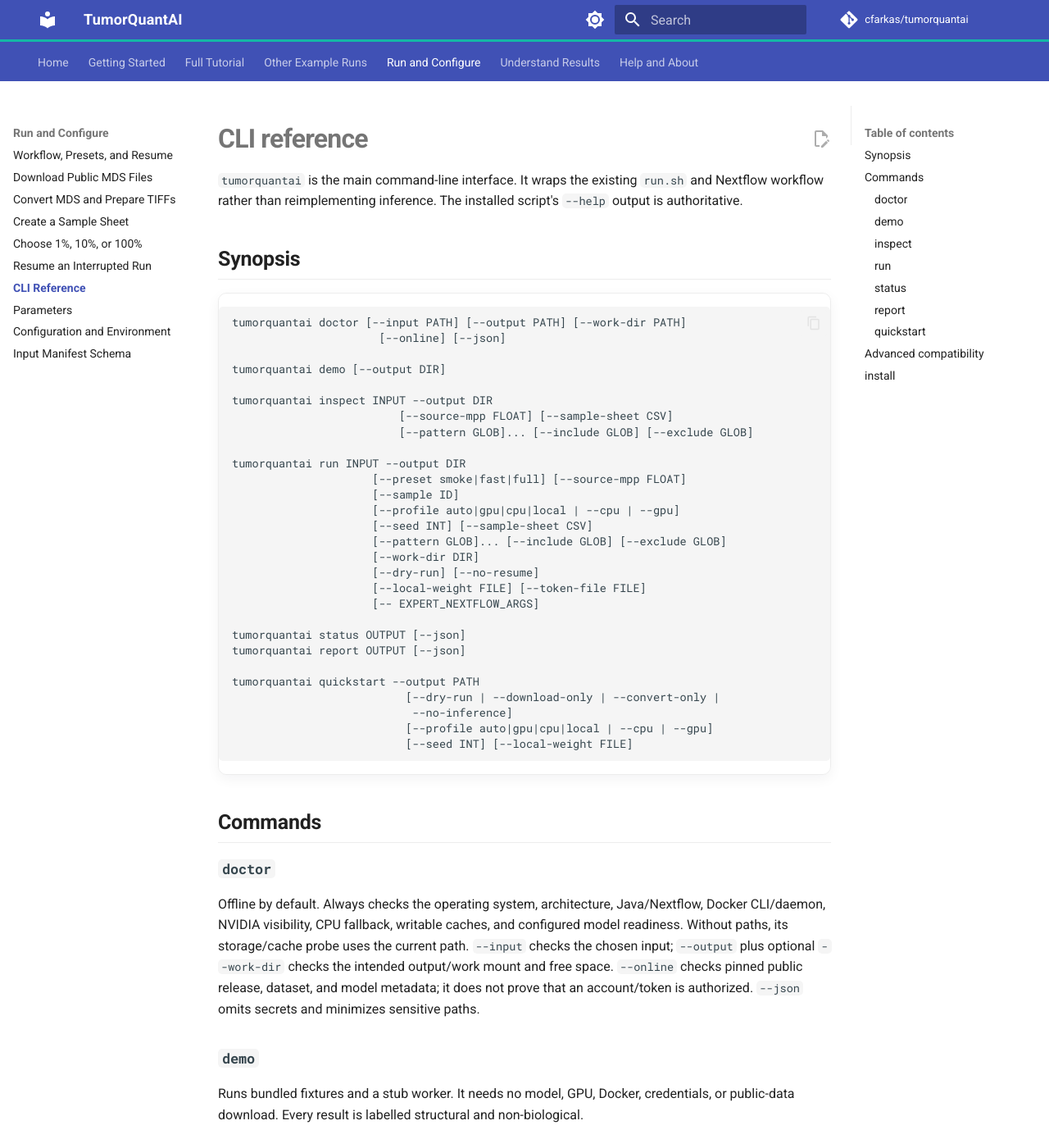
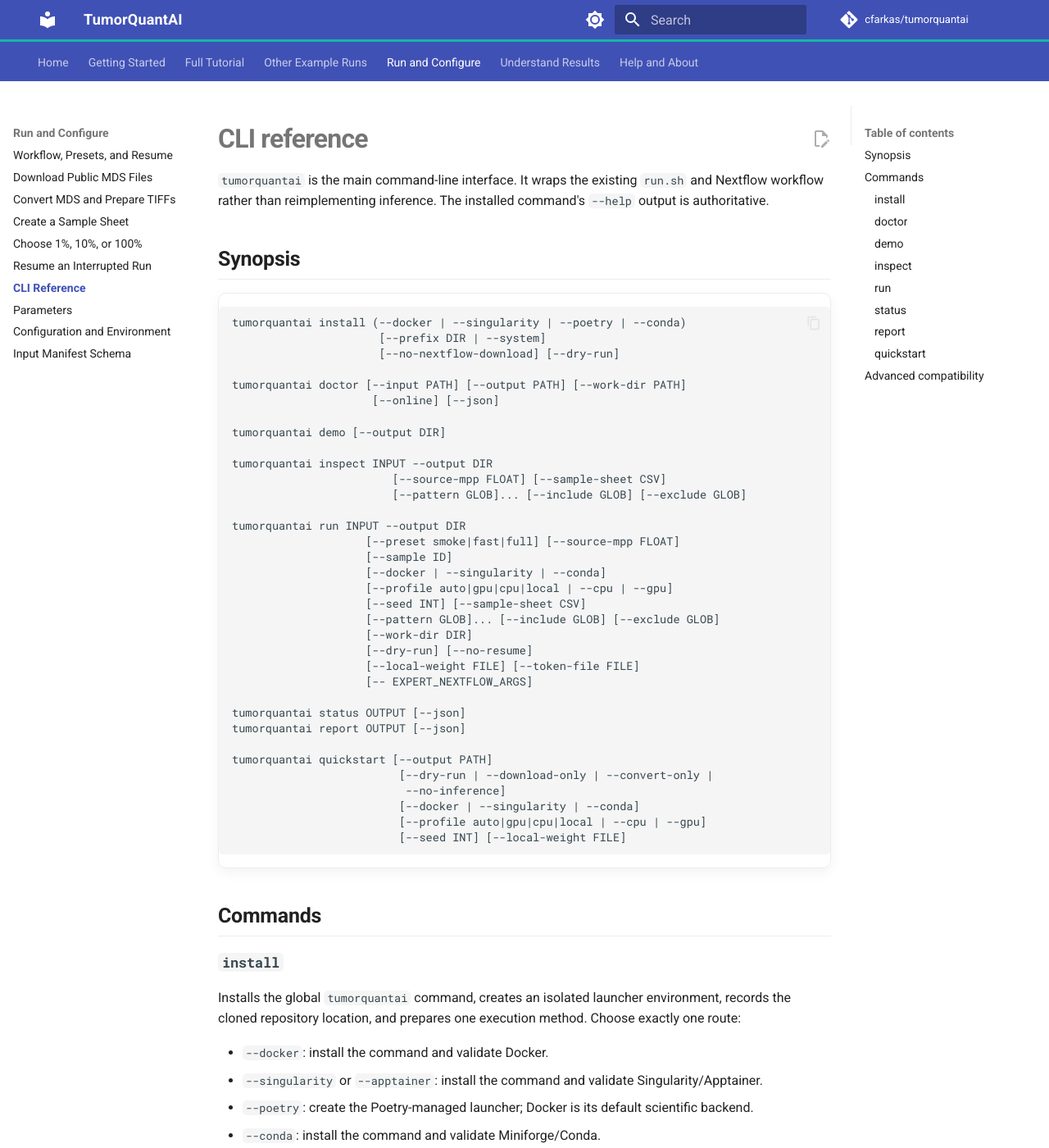
Before and after one commit to cfarkas/tumorquantai, an MkDocs documentation site: the page built from docs/reference/cli.md, in a window 1280 px wide and 1400 px high. Shown: the whole window at 82% size. Built offline with MkDocs 1.6.1 and Material for MkDocs 9.7.7, drawn with Linux system fonts in a browser that asks for light colours; comment, search, counter and statistics services are not loaded; some of the changed text lies outside the part shown.

Commit message:
Docs: finalize install and QuickStart CLI reference

````diff
--- a/docs/reference/cli.md
+++ b/docs/reference/cli.md
@@ -2,42 +2,66 @@
 
 `tumorquantai` is the main command-line interface. It wraps the existing
 `run.sh` and Nextflow workflow rather than reimplementing inference. The
-installed script's `--help` output is authoritative.
+installed command's `--help` output is authoritative.
 
 ## Synopsis
 
 ```text
+tumorquantai install (--docker | --singularity | --poetry | --conda)
+                      [--prefix DIR | --system]
+                      [--no-nextflow-download] [--dry-run]
+
 tumorquantai doctor [--input PATH] [--output PATH] [--work-dir PATH]
-                      [--online] [--json]
+                     [--online] [--json]
 
 tumorquantai demo [--output DIR]
 
 tumorquantai inspect INPUT --output DIR
-                         [--source-mpp FLOAT] [--sample-sheet CSV]
-                         [--pattern GLOB]... [--include GLOB] [--exclude GLOB]
+                        [--source-mpp FLOAT] [--sample-sheet CSV]
+                        [--pattern GLOB]... [--include GLOB] [--exclude GLOB]
 
 tumorquantai run INPUT --output DIR
-                     [--preset smoke|fast|full] [--source-mpp FLOAT]
-                     [--sample ID]
-                     [--profile auto|gpu|cpu|local | --cpu | --gpu]
-                     [--seed INT] [--sample-sheet CSV]
-                     [--pattern GLOB]... [--include GLOB] [--exclude GLOB]
-                     [--work-dir DIR]
-                     [--dry-run] [--no-resume]
-                     [--local-weight FILE] [--token-file FILE]
-                     [-- EXPERT_NEXTFLOW_ARGS]
+                    [--preset smoke|fast|full] [--source-mpp FLOAT]
+                    [--sample ID]
+                    [--docker | --singularity | --conda]
+                    [--profile auto|gpu|cpu|local | --cpu | --gpu]
+                    [--seed INT] [--sample-sheet CSV]
+                    [--pattern GLOB]... [--include GLOB] [--exclude GLOB]
+                    [--work-dir DIR]
+                    [--dry-run] [--no-resume]
+                    [--local-weight FILE] [--token-file FILE]
+                    [-- EXPERT_NEXTFLOW_ARGS]
 
 tumorquantai status OUTPUT [--json]
 tumorquantai report OUTPUT [--json]
 
-tumorquantai quickstart --output PATH
-                          [--dry-run | --download-only | --convert-only |
-                           --no-inference]
-                          [--profile auto|gpu|cpu|local | --cpu | --gpu]
-                          [--seed INT] [--local-weight FILE]
+tumorquantai quickstart [--output PATH]
+                         [--dry-run | --download-only | --convert-only |
+                          --no-inference]
+                         [--docker | --singularity | --conda]
+                         [--profile auto|gpu|cpu|local | --cpu | --gpu]
+                         [--seed INT] [--local-weight FILE]
 ```
 
 ## Commands
+
+### `install`
+
+Installs the global `tumorquantai` command, creates an isolated launcher
+environment, records the cloned repository location, and prepares one execution
+method. Choose exactly one route:
+
+- `--docker`: install the command and validate Docker.
+- `--singularity` or `--apptainer`: install the command and validate Singularity/Apptainer.
+- `--poetry`: create the Poetry-managed launcher; Docker is its default scientific backend.
+- `--conda`: install the command and validate Miniforge/Conda.
+
+Additional options:
+
+- `--prefix DIR`: install under a user-selected prefix; the default is `~/.local`.
+- `--system`: install under `/usr/local` and `/etc`, normally with `sudo`.
+- `--no-nextflow-download`: keep an administrator-provided Nextflow installation.
+- `--dry-run`: print the installation plan without changing files.
 
 ### `doctor`
 
````
Also changed, not shown: other parts of docs/reference/cli.md (+2 -18 lines).
